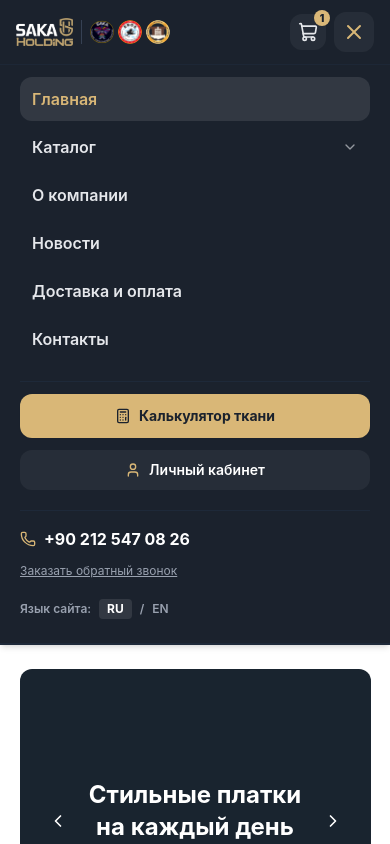
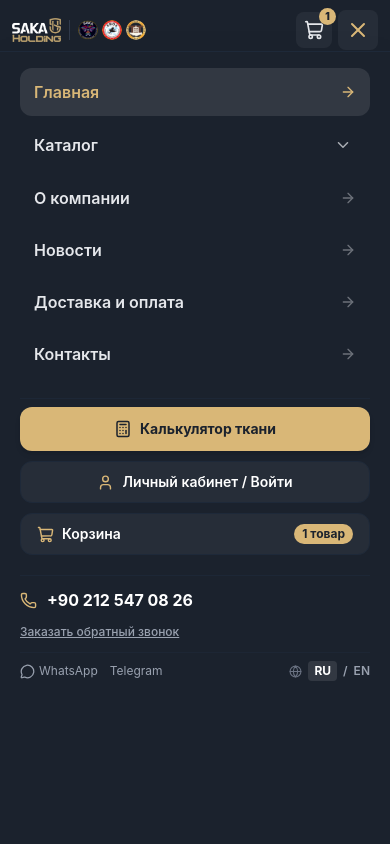
Before and after one commit to cozy-bit/saka-holding-fabrics, a React (Vite) app: page / in a window 390 px wide. Both pictures are taken after a click on the button 354 px from the left and 32 px from the top of the page. Shown: the top 844 px of the page. Built offline with nearby package versions, Linux system fonts and the light colour scheme.

Commit message:
feat(mobile): add animated fullscreen burger menu drawer and prevent horizontal overflow

```diff
--- a/src/components/layout/Header/Header.jsx
+++ b/src/components/layout/Header/Header.jsx
@@ -1,6 +1,17 @@
 import { useState, useEffect } from 'react';
 import { Link, useLocation } from 'react-router-dom';
-import { ShoppingCart, User, Phone, ChevronDown, Menu, X, Calculator } from 'lucide-react';
+import {
+  ShoppingCart,
+  User,
+  Phone,
+  ChevronDown,
+  Menu,
+  X,
+  Calculator,
+  ArrowRight,
+  MessageCircle,
+  Globe
+} from 'lucide-react';
 import { useCart } from '../../../context/CartContext';
 import { useModal } from '../../../context/ModalContext';
 
@@ -14,23 +25,37 @@ export function Header() {
   const { openModal } = useModal();
   const location = useLocation();
   const [mobileMenuOpen, setMobileMenuOpen] = useState(false);
+  const [catalogSubmenuOpen, setCatalogSubmenuOpen] = useState(false);
 
   // Close mobile menu when route changes
   useEffect(() => {
     setMobileMenuOpen(false);
+    setCatalogSubmenuOpen(false);
   }, [location.pathname]);
 
-  // Lock body scroll when mobile menu is open
+  // Lock body & document scroll when mobile menu is open
   useEffect(() => {
     if (mobileMenuOpen) {
       document.body.style.overflow = 'hidden';
+      document.documentElement.style.overflow = 'hidden';
     } else {
       document.body.style.overflow = '';
+      document.documentElement.style.overflow = '';
     }
     return () => {
       document.body.style.overflow = '';
+      document.documentElement.style.overflow = '';
     };
   }, [mobileMenuOpen]);
+
+  // Handle ESC key
+  useEffect(() => {
+    const handleKeyDown = (e) => {
+      if (e.key === 'Escape') setMobileMenuOpen(false);
+    };
+    window.addEventListener('keydown', handleKeyDown);
+    return () => window.removeEventListener('keydown', handleKeyDown);
+  }, []);
 
   const navLinks = [
     { name: 'Главная', path: '/' },
@@ -41,20 +66,58 @@ export function Header() {
     { name: 'Контакты', path: '/contacts' },
   ];
 
+  const catalogCategories = [
+    { name: 'Все полотна', path: '/catalog' },
+    { name: 'Кулинарная гладь', path: '/catalog?category=smooth' },
+    { name: 'Футер 2-х нитка', path: '/catalog?category=footer2' },
+    { name: 'Футер 3-х нитка', path: '/catalog?category=footer3' },
+    { name: 'Пике (Лакоста)', path: '/catalog?category=pike' },
+    { name: 'Рибана / Кашкорсе', path: '/catalog?category=ribana' },
+  ];
+
   return (
-    <header className="w-full bg-[#1B222D] text-white border-b border-gray-800 sticky top-0 z-40 shadow-md">
+    <>
+      <header className="w-full bg-[#1B222D] text-white border-b border-gray-800 sticky top-0 z-50 shadow-md">
         {/* Top micro-bar */}
-      <div className="max-w-7xl mx-auto px-4 sm:px-8 py-3 sm:py-3.5 flex justify-between items-center gap-2 sm:gap-4 border-b border-gray-800/80">
-        {/* Brand logos row */}
-        <div className="flex items-center gap-2 sm:gap-3 shrink-0">
-          <Link to="/" className="flex items-center gap-2">
-            <img src={sakaLogo} alt="Saka Holding" className="h-7 sm:h-9 w-auto object-contain" />
+        <div className="max-w-7xl mx-auto px-3 sm:px-6 md:px-8 py-2.5 sm:py-3.5 flex justify-between items-center gap-2 sm:gap-4">
+
+          {/* Brand logos row: Saka Logo + 3 emblems */}
+          <div className="flex items-center gap-2 sm:gap-3 shrink-0 min-w-0">
+            <Link
+              to="/"
+              className="flex items-center shrink-0 focus:outline-hidden"
+              aria-label="Главная страница Saka Holding"
+            >
+              <img
+                src={sakaLogo}
+                alt="Saka Holding"
+                className="h-6 xs:h-7 sm:h-9 w-auto object-contain"
+              />
             </Link>
-          <div className="flex items-center gap-1 sm:gap-2 pl-2 sm:pl-3 border-l border-gray-700">
-            <img src={sakaEmblem} alt="Saka" className="w-6 h-6 sm:w-8 sm:h-8 rounded-full object-contain shrink-0" />
-            <img src={erosLogo} alt="Eros" className="w-6 h-6 sm:w-8 sm:h-8 rounded-full object-contain shrink-0" />
-            <img src={tortexLogo} alt="Tortex" className="w-6 h-6 sm:w-8 sm:h-8 rounded-full object-contain shrink-0" />
+
+            {/* Sub-brand emblems */}
+            <div className="flex items-center gap-1 xs:gap-1.5 sm:gap-2 pl-2 sm:pl-3 border-l border-gray-700/80 shrink-0">
+              <img
+                src={sakaEmblem}
+                alt="Saka"
+                className="w-5 h-5 sm:w-7 sm:h-7 rounded-full object-contain shrink-0"
+                title="Saka"
+              />
+              <img
+                src={erosLogo}
+                alt="Eros"
+                className="w-5 h-5 sm:w-7 sm:h-7 rounded-full object-contain shrink-0"
+                title="Eros"
+              />
+              <img
+                src={tortexLogo}
+                alt="Tortex"
+                className="w-5 h-5 sm:w-7 sm:h-7 rounded-full object-contain shrink-0"
+                title="Tortex"
+              />
             </div>
+
+            {/* Desktop slogan */}
             <span className="hidden xl:inline text-xs text-gray-400 pl-3 border-l border-gray-700 max-w-xs leading-tight">
               Производитель турецкого трикотажного полотна
             </span>
@@ -110,33 +173,40 @@ export function Header() {
             </div>
           </div>
 
-        {/* Mobile Right Controls: Cart + Burger */}
-        <div className="flex md:hidden items-center gap-2">
+          {/* Mobile Right Controls: Cart Icon + Burger Button */}
+          <div className="flex md:hidden items-center gap-1.5 xs:gap-2 shrink-0">
+            {/* Mobile Cart Trigger */}
             <button
               onClick={() => openModal('cart')}
-            className="relative p-2 rounded-xl bg-white/5 hover:bg-white/10 text-gray-200 cursor-pointer"
-            aria-label="Корзина"
+              className="relative p-2 rounded-lg bg-white/5 hover:bg-white/10 active:scale-95 text-gray-200 cursor-pointer transition-all focus:outline-hidden"
+              aria-label={`Корзина, товаров: ${totalItems}`}
             >
               <ShoppingCart size={20} />
               {totalItems > 0 && (
-              <span className="absolute -top-1 -right-1 bg-[#D9B777] text-[#1B222D] text-[10px] font-black w-4 h-4 rounded-full flex items-center justify-center shadow-xs">
+                <span className="absolute -top-1 -right-1 bg-[#D9B777] text-[#1B222D] text-[10px] font-black min-w-[17px] h-[17px] px-1 rounded-full flex items-center justify-center shadow-xs">
                   {totalItems}
                 </span>
               )}
             </button>
 
+            {/* Mobile Burger Menu Button */}
             <button
               onClick={() => setMobileMenuOpen((prev) => !prev)}
-            className="p-2 rounded-xl bg-white/5 hover:bg-white/10 text-white cursor-pointer transition-colors focus:outline-none"
-            aria-label="Меню"
+              className="p-2 rounded-lg bg-white/5 hover:bg-white/10 active:scale-95 text-white cursor-pointer transition-all focus:outline-hidden"
+              aria-label={mobileMenuOpen ? 'Закрыть меню' : 'Открыть меню'}
+              aria-expanded={mobileMenuOpen}
             >
-            {mobileMenuOpen ? <X size={24} className="text-[#D9B777]" /> : <Menu size={24} />}
+              {mobileMenuOpen ? (
+                <X size={24} className="text-[#D9B777]" />
+              ) : (
+                <Menu size={24} />
+              )}
             </button>
           </div>
         </div>
 
-      {/* Main navigation menu (Desktop) */}
-      <div className="hidden md:flex max-w-7xl mx-auto px-4 sm:px-8 py-2.5 items-center justify-between">
+        {/* Main navigation menu (Desktop only) */}
+        <div className="hidden md:flex max-w-7xl mx-auto px-4 sm:px-8 py-2.5 items-center justify-between border-t border-gray-800/80">
           <nav className="flex items-center gap-8 text-sm font-medium">
             {navLinks.map((link) => {
               const isActive = location.pathname === link.path;
@@ -162,60 +232,153 @@ export function Header() {
             Калькулятор ткани
           </Link>
         </div>
+      </header>
 
-      {/* Mobile Slide-down / Full Drawer Navigation */}
-      {mobileMenuOpen && (
-        <div className="md:hidden bg-[#1B222D] border-b border-gray-800 animate-in slide-in-from-top duration-200 px-5 pt-3 pb-6 max-h-[calc(100vh-65px)] overflow-y-auto">
-          {/* Main links list */}
-          <nav className="flex flex-col space-y-1 mb-5">
+      {/* Backdrop for mobile drawer */}
+      <div
+        className={`fixed inset-0 bg-black/60 backdrop-blur-xs z-40 md:hidden transition-opacity duration-300 ${
+          mobileMenuOpen ? 'opacity-100 pointer-events-auto' : 'opacity-0 pointer-events-none'
+        }`}
+        onClick={() => setMobileMenuOpen(false)}
+        aria-hidden="true"
+      />
+
+      {/* Mobile Fullscreen Drawer Navigation */}
+      <aside
+        className={`fixed inset-x-0 top-[51px] xs:top-[55px] sm:top-[63px] bottom-0 z-50 md:hidden bg-[#1B222D] border-t border-gray-800 flex flex-col justify-between overflow-y-auto transition-all duration-300 ease-out shadow-2xl ${
+          mobileMenuOpen
+            ? 'translate-y-0 opacity-100 pointer-events-auto'
+            : '-translate-y-6 opacity-0 pointer-events-none'
+        }`}
+        aria-label="Мобильное меню"
+      >
+        <div className="px-5 pt-4 pb-6 flex flex-col space-y-5">
+          {/* Main Navigation links */}
+          <nav className="flex flex-col space-y-1">
             {navLinks.map((link) => {
               const isActive = location.pathname === link.path;
+
+              if (link.hasSubmenu) {
+                return (
+                  <div key={link.path} className="flex flex-col">
+                    <div
+                      className={`flex items-center justify-between py-3 px-3.5 rounded-xl text-base font-semibold transition-colors cursor-pointer ${
+                        isActive || catalogSubmenuOpen
+                          ? 'bg-white/10 text-[#D9B777]'
+                          : 'text-gray-200 hover:bg-white/5 hover:text-white'
+                      }`}
+                      onClick={() => setCatalogSubmenuOpen((prev) => !prev)}
+                    >
+                      <Link
+                        to={link.path}
+                        onClick={() => setMobileMenuOpen(false)}
+                        className="flex-1"
+                      >
+                        {link.name}
+                      </Link>
+                      <button
+                        type="button"
+                        onClick={(e) => {
+                          e.stopPropagation();
+                          setCatalogSubmenuOpen((prev) => !prev);
+                        }}
+                        className="p-1 hover:text-white transition-transform"
+                        aria-label="Развернуть подкатегории каталога"
+                      >
+                        <ChevronDown
+                          size={18}
+                          className={`transition-transform duration-200 ${
+                            catalogSubmenuOpen ? 'rotate-180 text-[#D9B777]' : 'opacity-70'
+                          }`}
+                        />
+                      </button>
+                    </div>
+
+                    {/* Expandable subcategories */}
+                    {catalogSubmenuOpen && (
+                      <div className="pl-4 pr-2 py-1.5 my-1 space-y-1 bg-black/20 rounded-xl border border-gray-800/60">
+                        {catalogCategories.map((cat) => (
+                          <Link
+                            key={cat.path}
+                            to={cat.path}
+                            onClick={() => setMobileMenuOpen(false)}
+                            className="flex items-center justify-between py-2 px-3 rounded-lg text-sm text-gray-300 hover:text-white hover:bg-white/5 transition-colors"
+                          >
+                            <span>{cat.name}</span>
+                            <ArrowRight size={13} className="opacity-40" />
+                          </Link>
+                        ))}
+                      </div>
+                    )}
+                  </div>
+                );
+              }
+
               return (
                 <Link
                   key={link.path}
                   to={link.path}
                   onClick={() => setMobileMenuOpen(false)}
-                  className={`flex items-center justify-between py-2.5 px-3 rounded-xl text-base font-semibold transition-colors ${
+                  className={`flex items-center justify-between py-3 px-3.5 rounded-xl text-base font-semibold transition-colors ${
                     isActive
                       ? 'bg-white/10 text-[#D9B777]'
                       : 'text-gray-200 hover:bg-white/5 hover:text-white'
                   }`}
                 >
                   <span>{link.name}</span>
-                  {link.hasSubmenu && <ChevronDown size={16} className="opacity-60" />}
+                  <ArrowRight size={16} className={isActive ? 'text-[#D9B777]' : 'opacity-40'} />
                 </Link>
               );
             })}
           </nav>
 
-          {/* Action buttons on Mobile */}
-          <div className="space-y-3 pt-3 border-t border-gray-800">
+          {/* Action CTAs in Mobile Menu */}
+          <div className="space-y-2.5 pt-2 border-t border-gray-800/80">
+            {/* Calculator Button (Gold brand primary) */}
             <Link
               to="/calculator"
               onClick={() => setMobileMenuOpen(false)}
-              className="w-full flex items-center justify-center gap-2 py-3 px-4 rounded-xl bg-[#D9B777] text-[#1B222D] font-bold text-sm hover:bg-[#c9a665] transition-colors shadow-xs"
+              className="w-full flex items-center justify-center gap-2 py-3 px-4 rounded-xl bg-[#D9B777] text-[#1B222D] font-bold text-sm hover:bg-[#c9a665] active:scale-98 transition-all shadow-md"
             >
-              <Calculator size={16} />
+              <Calculator size={18} />
               <span>Калькулятор ткани</span>
             </Link>
 
+            {/* Profile Button */}
             <Link
               to="/profile"
               onClick={() => setMobileMenuOpen(false)}
-              className="w-full flex items-center justify-center gap-2 py-2.5 px-4 rounded-xl bg-white/5 hover:bg-white/10 text-white font-semibold text-sm transition-colors"
+              className="w-full flex items-center justify-center gap-2 py-2.5 px-4 rounded-xl bg-white/5 hover:bg-white/10 active:scale-98 text-white font-semibold text-sm transition-all border border-gray-800"
             >
-              <User size={16} className="text-[#D9B777]" />
-              <span>Личный кабинет</span>
+              <User size={17} className="text-[#D9B777]" />
+              <span>Личный кабинет / Войти</span>
             </Link>
+
+            {/* Cart Button */}
+            <button
+              onClick={() => {
+                setMobileMenuOpen(false);
+                openModal('cart');
+              }}
+              className="w-full flex items-center justify-between py-2.5 px-4 rounded-xl bg-white/5 hover:bg-white/10 active:scale-98 text-white font-semibold text-sm transition-all border border-gray-800 cursor-pointer"
+            >
+              <div className="flex items-center gap-2">
+                <ShoppingCart size={17} className="text-[#D9B777]" />
+                <span>Корзина</span>
+              </div>
+              <span className="bg-[#D9B777] text-[#1B222D] font-bold text-xs px-2 py-0.5 rounded-full">
+                {totalItems} {totalItems === 1 ? 'товар' : 'товаров'}
+              </span>
+            </button>
           </div>
 
-          {/* Contact & Phone section in Mobile Menu */}
-          <div className="mt-5 pt-4 border-t border-gray-800 flex flex-col gap-3">
+          {/* Direct Contacts & Feedback */}
+          <div className="pt-3 border-t border-gray-800/80 flex flex-col space-y-3">
             <a
               href="tel:+902125470826"
-              className="flex items-center gap-2 text-white font-bold text-base hover:text-[#D9B777] transition-colors"
+              className="flex items-center gap-2.5 text-white font-bold text-base hover:text-[#D9B777] transition-colors"
             >
-              <Phone size={16} className="text-[#D9B777]" />
+              <Phone size={17} className="text-[#D9B777] shrink-0" />
               <span>+90 212 547 08 26</span>
             </a>
 
@@ -224,21 +387,44 @@ export function Header() {
                 setMobileMenuOpen(false);
                 openModal('callback');
               }}
-              className="text-left text-xs text-gray-400 hover:text-[#D9B777] underline cursor-pointer transition-colors"
+              className="text-left text-xs font-medium text-gray-400 hover:text-[#D9B777] underline cursor-pointer transition-colors"
             >
               Заказать обратный звонок
             </button>
 
-            {/* Language Switcher */}
-            <div className="flex items-center gap-2 text-xs font-semibold pt-2 text-gray-400">
-              <span>Язык сайта:</span>
-              <span className="text-white font-bold px-2 py-0.5 rounded bg-white/10">RU</span>
+            {/* Messengers & Language row */}
+            <div className="flex items-center justify-between pt-2 border-t border-gray-800/60 text-xs">
+              <div className="flex items-center gap-3 text-gray-400">
+                <a
+                  href="https://wa.me/902125470826"
+                  target="_blank"
+                  rel="noopener noreferrer"
+                  className="flex items-center gap-1 hover:text-green-400 transition-colors"
+                >
+                  <MessageCircle size={15} />
+                  <span>WhatsApp</span>
+                </a>
+                <a
+                  href="https://t.me/sakaholding"
+                  target="_blank"
+                  rel="noopener noreferrer"
+                  className="flex items-center gap-1 hover:text-sky-400 transition-colors"
+                >
+                  <span>Telegram</span>
+                </a>
+              </div>
+
+              {/* Language switcher */}
+              <div className="flex items-center gap-1.5 font-semibold text-gray-400">
+                <Globe size={13} className="text-gray-500" />
+                <span className="text-white font-bold px-1.5 py-0.5 rounded bg-white/10">RU</span>
                 <span>/</span>
                 <span className="hover:text-white cursor-pointer">EN</span>
               </div>
             </div>
           </div>
-      )}
-    </header>
+        </div>
+      </aside>
+    </>
   );
 }
--- a/src/components/layout/Layout.jsx
+++ b/src/components/layout/Layout.jsx
@@ -10,7 +10,7 @@ export function Layout() {
   const { activeModal } = useModal();
 
   return (
-    <div className="flex flex-col min-h-screen bg-white text-gray-900">
+    <div className="flex flex-col min-h-screen bg-white text-gray-900 overflow-x-clip">
       <Header />
       <main className="flex-1 w-full">
         <Outlet />
--- a/src/index.css
+++ b/src/index.css
@@ -28,9 +28,12 @@
   box-sizing: border-box;
 }
 
+html,
 body {
   margin: 0;
   padding: 0;
+  overflow-x: hidden;
+  max-width: 100%;
   font-family: var(--font-sans, system-ui, -apple-system, BlinkMacSystemFont, "Segoe UI", Roboto, sans-serif);
   color: var(--color-dark);
   background-color: #ffffff;
```
Lines whose indentation alone changed are shown as unchanged.
